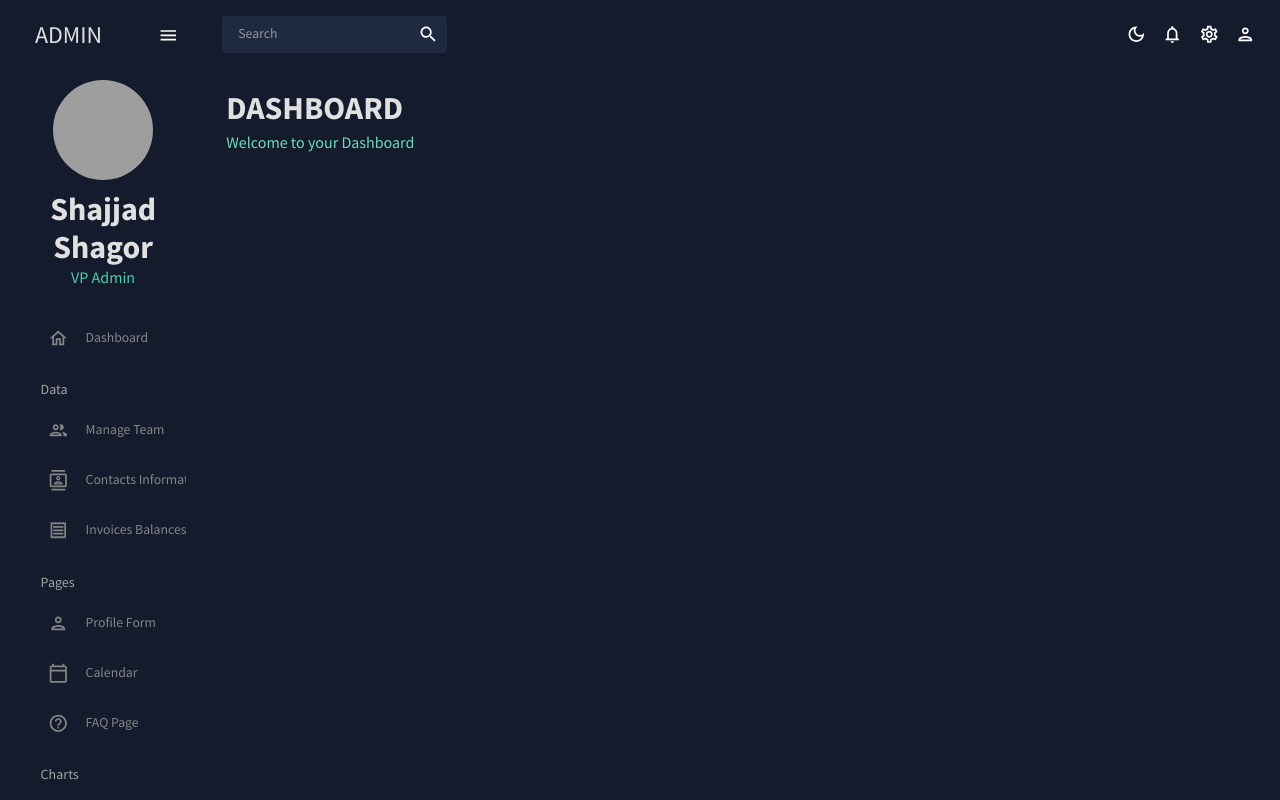
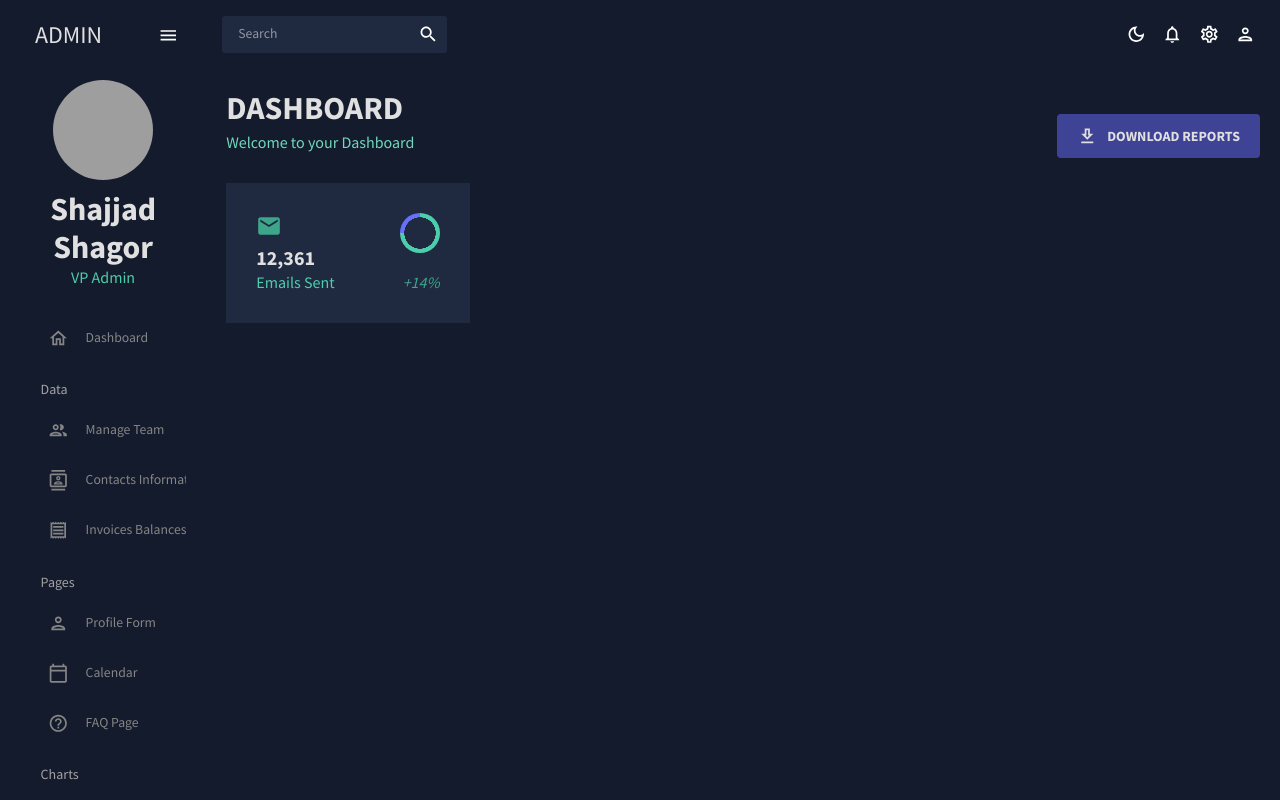
Before and after one commit to shagors/react-admin-offline-data, a React (Create React App) app: page / in a window 1280 px wide. Shown: the top 800 px of the page. Built offline with nearby package versions, Linux system fonts and the light colour scheme; grey boxes are pictures that could not be loaded.

Commit message:
progressbar call from dashborad and set button and design it

```diff
--- /dev/null
+++ b/src/components/StatBox.jsx
@@ -0,0 +1,42 @@
+import { Box, Typography, useTheme } from "@mui/material";
+import { tokens } from "../theme";
+import ProgressCircle from "./ProgressCircle";
+
+const StatBox = ({ title, subtitle, icon, progress, increase }) => {
+  const theme = useTheme();
+  const colors = tokens(theme.palette.mode);
+
+  return (
+    <Box width="100%" m="0 30px">
+      <Box display="flex" justifyContent="space-between">
+        <Box>
+          {icon}
+          <Typography
+            variant="h4"
+            fontWeight="bold"
+            sx={{ color: colors.grey[100] }}
+          >
+            {title}
+          </Typography>
+        </Box>
+        <Box>
+          <ProgressCircle progress={progress} />
+        </Box>
+      </Box>
+      <Box display="flex" justifyContent="space-between" mt="2px">
+        <Typography variant="h5" sx={{ color: colors.greenAccent[500] }}>
+          {subtitle}
+        </Typography>
+        <Typography
+          variant="h5"
+          fontStyle="italic"
+          sx={{ color: colors.greenAccent[600] }}
+        >
+          {increase}
+        </Typography>
+      </Box>
+    </Box>
+  );
+};
+
+export default StatBox;
--- a/src/scenes/dashboard/index.jsx
+++ b/src/scenes/dashboard/index.jsx
@@ -1,13 +1,71 @@
-import { Box } from '@mui/material';
+import { Box, Button, IconButton, Typography, useTheme } from "@mui/material";
 import React from 'react';
 import Header from '../../components/Header';
+import { tokens } from "../../theme";
+import { mockTransactions } from "../../data/mockData";
+import DownloadOutlinedIcon from "@mui/icons-material/DownloadOutlined";
+import EmailIcon from "@mui/icons-material/Email";
+import PointOfSaleIcon from "@mui/icons-material/PointOfSale";
+import PersonAddIcon from "@mui/icons-material/PersonAdd";
+import TrafficIcon from "@mui/icons-material/Traffic";
+import LineChart from "../../components/LineChart";
+import GeographyChart from "../../components/GeographyChart";
+import BarChart from "../../components/BarChart";
+import StatBox from "../../components/StatBox";
+import ProgressCircle from "../../components/ProgressCircle";
 
 const Dashboard = () => {
+  const theme = useTheme();
+  const colors = tokens(theme.palette.mode);
   return (
     <Box m="20px">
       <Box display="flex" justifyContent="space-between" alignItems="center">
         <Header title="DASHBOARD" subtitle="Welcome to your Dashboard" />
+
+        <Box>
+          <Button
+            sx={{
+              backgroundColor: colors.blueAccent[700],
+              color: colors.grey[100],
+              fontSize: "14px",
+              fontWeight: "bold",
+              padding: "10px 20px",
+            }}
+          >
+            <DownloadOutlinedIcon sx={{ mr: "10px" }} />
+            Download Reports
+          </Button>
+        </Box>
       </Box>
+
+      {/* GRID & CHARTS */}
+      <Box
+        display="grid"
+        gridTemplateColumns="repeat(12, 1fr)"
+        gridAutoRows="140px"
+        gap="20px"
+      >
+        {/* ROW 1 */}
+        <Box
+          gridColumn="span 3"
+          backgroundColor={colors.primary[400]}
+          display="flex"
+          alignItems="center"
+          justifyContent="center"
+        >
+          <StatBox
+            title="12,361"
+            subtitle="Emails Sent"
+            progress="0.75"
+            increase="+14%"
+            icon={
+              <EmailIcon
+                sx={{ color: colors.greenAccent[600], fontSize: "26px" }}
+              />
+            }
+          />
+        </Box>
+        </Box>
     </Box>
   )
 }
```
